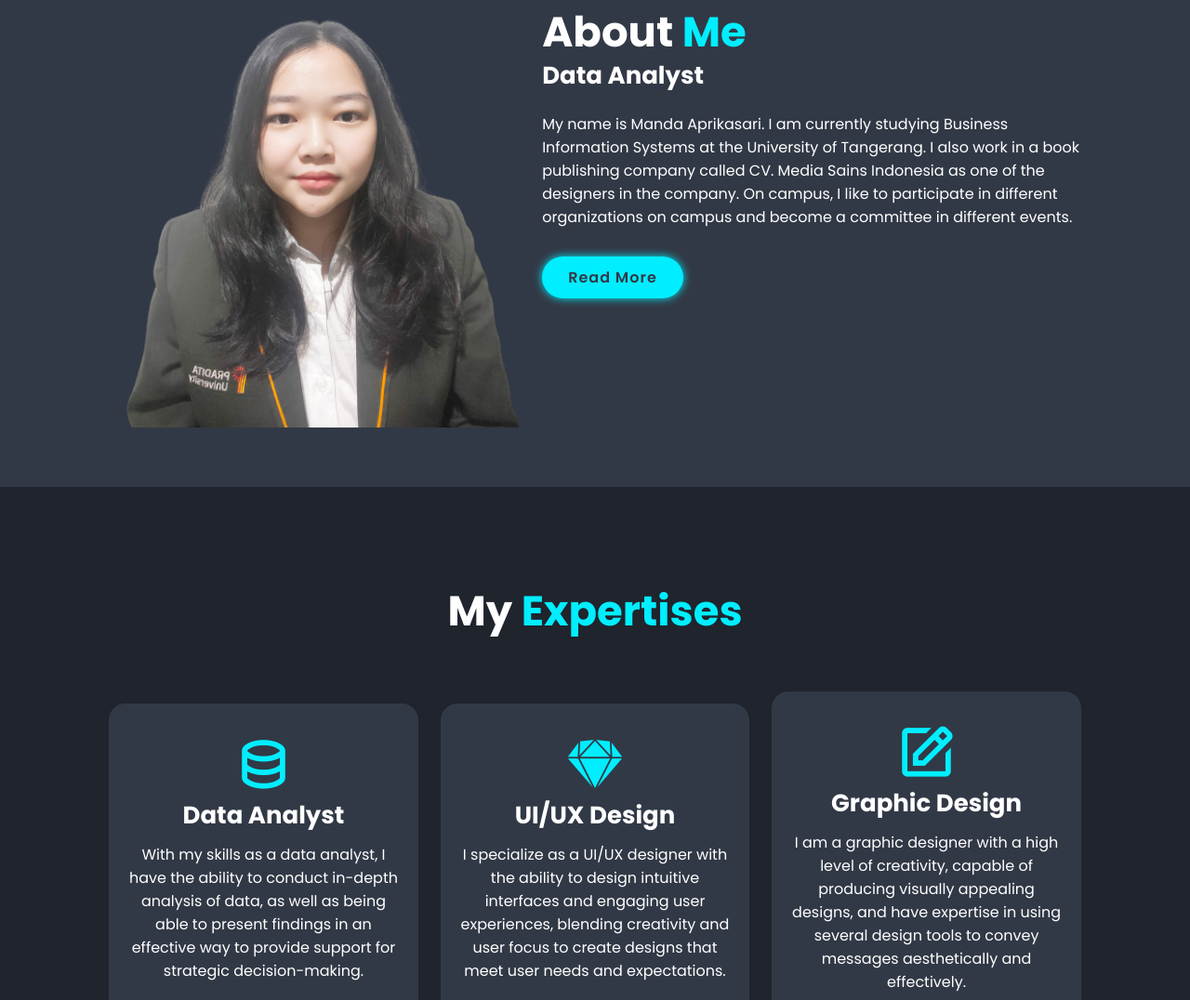
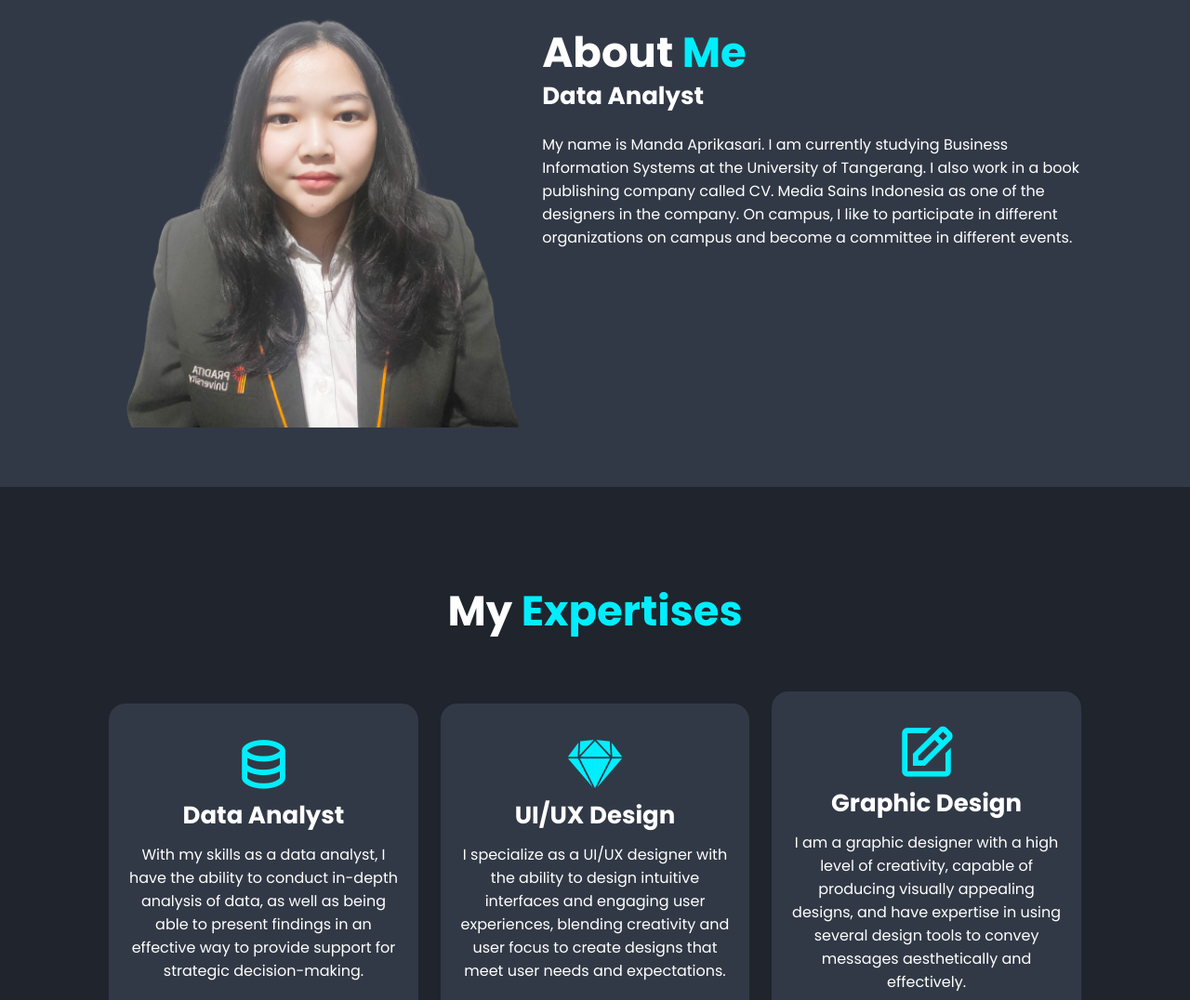
Before and after one commit to manda040412/Portfolio_Manda, a plain HTML site: page index.html in a window 1280 px wide. Shown: the part 1076-2152 px from the top of the page at 93% size. Drawn offline with nearby package versions, Linux system fonts and the light colour scheme.

```diff
--- a/index.html
+++ b/index.html
@@ -59,7 +59,7 @@
         <h2 class="heading">About <span>Me</span></h2>
         <h3>Data Analyst</h3>
         <p>My name is Manda Aprikasari. I am currently studying Business Information Systems at the University of Tangerang. I also work in a book publishing company called CV. Media Sains Indonesia as one of the designers in the company. On campus, I like to participate in different organizations on campus and become a committee in different events.</p>
-        <a href="#" class="btn">Read More</a>
+        <!-- <a href="#" class="btn">Read More</a> -->
       </div>
     </section>
 
```
